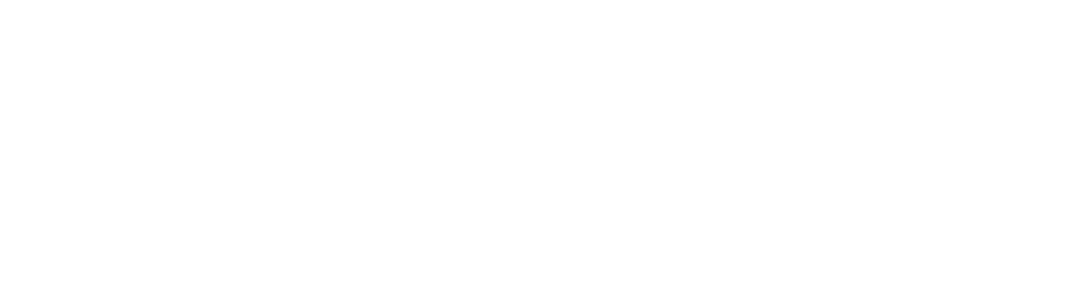
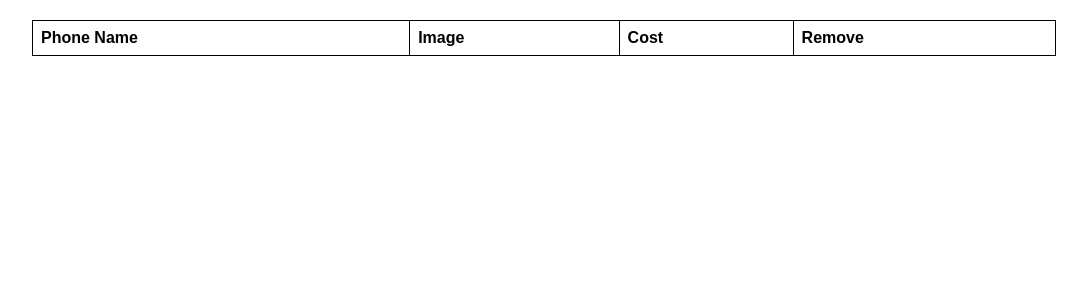
Before and after one commit to Eleazarsimba/Cart-with-React-redux, a React (Create React App) app: page /cart in a window 1280 px wide. Before the commit this address had no page. Shown: the top 300 px of the page, without its empty margins (96-1183 px from the left). Built offline with nearby package versions, Linux system fonts and the light colour scheme.

Commit message:
add items to cart

```diff
--- a/src/App.css
+++ b/src/App.css
@@ -1,6 +1,25 @@
 *{
   overflow-x:hidden;
   margin: 0;
+}
+.cartTable{
+  font-family: Arial, Helvetica, sans-serif;
+  border-collapse: collapse;
+  width: 80%;
+  margin-left: auto;
+  margin-right: auto;
+  margin-top: 20px;
+}
+.cartTable td, .cartTable th{
+  border: 1px solid black;
+  text-align: left;
+  padding: 8px;
+}
+.deleteBtn{
+  background-color: #ff0000;
+  color: #fff;
+  border: 1px solid #fff;
+  cursor: pointer;
 }
 /* Navigation bar properties */
 /* For large screens */
--- a/src/App.js
+++ b/src/App.js
@@ -1,14 +1,15 @@
 import './App.css';
 import {BrowserRouter,Routes,Route} from "react-router-dom";
 import Home from './components/Home';
+import Cart from './components/Cart';
 
 function App() {
   return (
     <>
       <BrowserRouter>
       <Routes>
-        {/* <Route exact path="/" element={<Home />}/> */}
         <Route exact path="/" element={<Home />}/>
+        <Route exact path="/cart" element={<Cart />}/>
       </Routes>
       </BrowserRouter>
 
--- /dev/null
+++ b/src/components/Cart.js
@@ -0,0 +1,43 @@
+import React from 'react'
+import { useSelector, useDispatch } from 'react-redux';
+
+import { removeItem } from '../features/CartSlice';
+
+const Cart = () => {
+    const cartList = useSelector((state) => state.cart.value)
+
+    const dispatch = useDispatch();
+  return (
+    <div>
+        <table className='cartTable'>
+            <thead>
+                <tr>
+                    <th>Phone Name</th>
+                    <th>Image</th>
+                    <th>Cost</th>
+                    <th>Remove</th>
+                </tr>
+            </thead>
+            <tbody>
+                {cartList.map((cart) => {
+                    return(
+                        <tr key={cart.ID} className="cartTable">
+                            <td>{cart.ItemName}</td>
+                            <td><img src={`assets/${cart.ItemName}.jpg`} alt='' width='100px' height='100px' /></td>
+                            <td>KSh. {cart.Price}</td>
+                            <td><button type="button" className='deleteBtn'
+                            onClick={() =>
+                                dispatch(removeItem({
+                                id: cart.ID
+                                }))
+                            }>Remove</button></td>
+                        </tr>
+                    )
+                    })}
+            </tbody>
+        </table>
+    </div>
+  )
+}
+
+export default Cart
--- a/src/components/Home.js
+++ b/src/components/Home.js
@@ -1,7 +1,10 @@
 import React from 'react'
 import { BsCart3 } from 'react-icons/bs';
 import $ from 'jquery';
-import { useSelector } from 'react-redux';
+import {useNavigate} from "react-router-dom"
+import { useSelector, useDispatch } from 'react-redux';
+
+import { addToCart } from '../features/CartSlice';
 
 const Home = () => {
     // set nav bar to remain fixed after scroll
@@ -13,7 +16,11 @@ const Home = () => {
         }
       });
 
+      const navigate = useNavigate();
+
       const phoneList = useSelector((state) => state.products.value)
+
+      const dispatch = useDispatch();
   return (
     <div>
         <div className='navBar'>
@@ -21,7 +28,7 @@ const Home = () => {
             <h6>Shop with us today for greater experience</h6>
             <h4>
                 <span className='cartPosition'><BsCart3 size={20}/> Cart</span>
-                <div className='cartCount'>0</div>
+                <div className='cartCount' onClick={()=>navigate("/cart")}>0</div>
             </h4>
         </div>
 
@@ -35,7 +42,13 @@ const Home = () => {
                         <h5>{phone.phonename}</h5>
                         <p>{phone.description}</p>
                         <h5>KSh. {phone.price}</h5>
-                        <div className='addToCart'>ADD TO CART</div>
+                        <div className='addToCart' onClick={() =>
+                            dispatch(addToCart({
+                              ID: phone.id,
+                              ItemName: phone.phonename,
+                              Price: phone.price
+                            }))
+                        }>ADD TO CART</div>
                     </div>
                 )
                 })}
--- /dev/null
+++ b/src/features/CartSlice.js
@@ -0,0 +1,44 @@
+import { createSlice } from '@reduxjs/toolkit'
+
+
+
+const cartSlice = createSlice({
+  name: 'cart',
+  initialState: {
+    value: [],
+  },
+  reducers: {
+    addToCart: (state, action) => {
+        // const itemInCart = state.value.find((phone) => phone.id === action.payload.id);
+        // if (itemInCart) {
+        //   itemInCart.quantity++;
+        // } else {
+        //   state.value.push(action.payload);
+        // }
+        state.value.push(action.payload);
+      },
+      incrementQuantity: (state, action) => {
+        const phone = state.value.find((phone) => phone.id === action.payload);
+        phone.quantity++;
+      },
+      decrementQuantity: (state, action) => {
+        const phone = state.value.find((phone) => phone.id === action.payload);
+        if (phone.quantity === 1) {
+          phone.quantity = 1
+        } else {
+          phone.quantity--;
+        }
+      },
+      removeItem: (state, action) => {
+        state.value = state.value.filter((phone) => phone.id !== action.payload);
+      },
+    },
+  });
+
+  export const cartReducer = cartSlice.reducer;
+  export const {
+    addToCart,
+    incrementQuantity,
+    decrementQuantity,
+    removeItem,
+  } = cartSlice.actions;
--- a/src/index.js
+++ b/src/index.js
@@ -8,10 +8,12 @@ import { configureStore } from '@reduxjs/toolkit';
 import { Provider } from 'react-redux'
 
 import productsReducer from '../src/features/Products'
+import { cartReducer } from './features/CartSlice';
 
 const store = configureStore({
   reducer: {
-    products : productsReducer
+    products : productsReducer,
+    cart: cartReducer
   },
 })
 
```
